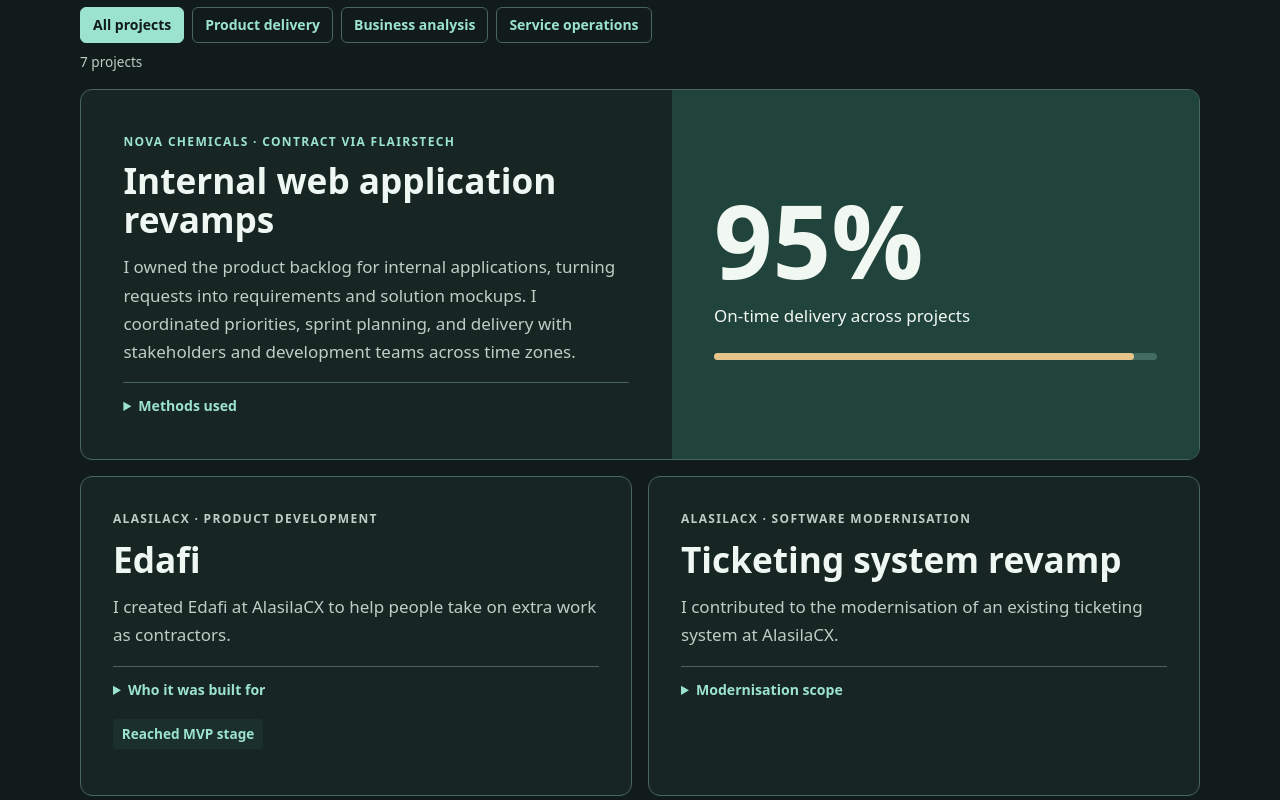
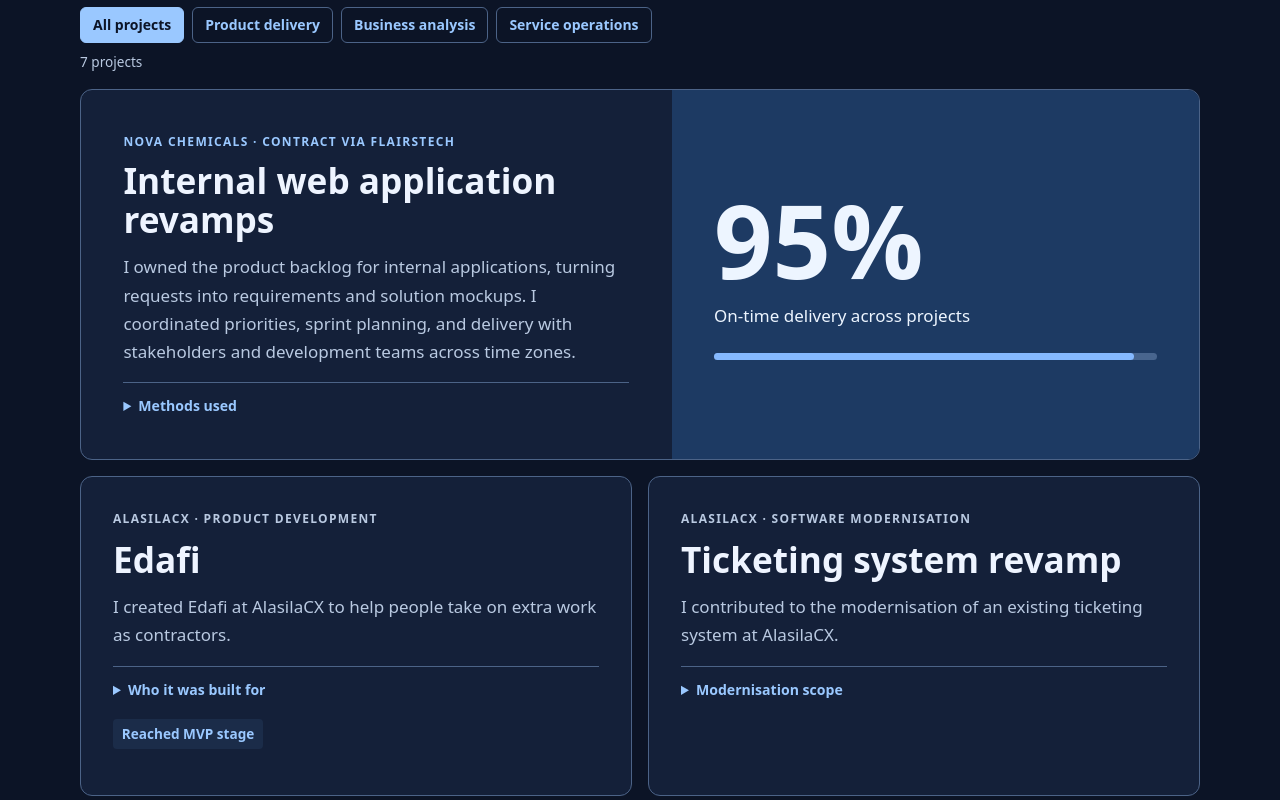
Before and after one commit to elfekyjr/elfekyjr.github.io, a plain HTML site: page index.html in a window 1280 px wide. Shown: the part 900-1700 px from the top of the page. Drawn offline with Linux system fonts and the light colour scheme; a web font is replaced by a local one.

Commit message:
Use a blue night-mode palette

```diff
--- a/index.html
+++ b/index.html
@@ -11,23 +11,23 @@
 <style>
   :root {
     color-scheme: dark;
-    --paper: #101b1a;
-    --ink: #eff7f2;
-    --muted: #bbcfc6;
-    --green: #9ce3ce;
-    --line: #49665e;
-    --mint: #1b302b;
+    --paper: #0c1426;
+    --ink: #eef4ff;
+    --muted: #b9c9e1;
+    --accent: #9ac8ff;
+    --line: #4c6387;
+    --tint: #1b2c49;
     --sans: "Atkinson Hyperlegible Next", system-ui, sans-serif;
   }
   * { box-sizing: border-box; }
   body { margin: 0; background: var(--paper); color: var(--ink); font: 1.0625rem/1.65 var(--sans); }
   h1, h2, h3, p, figure { margin: 0; }
   a { color: inherit; text-underline-offset: .22em; }
-  a:hover { color: var(--green); }
-  a:focus-visible, summary:focus-visible { outline: 2px solid #aeead5; outline-offset: 5px; }
+  a:hover { color: var(--accent); }
+  a:focus-visible, summary:focus-visible { outline: 2px solid #aed4ff; outline-offset: 5px; }
   section[id] { scroll-margin-top: 2rem; }
   .wrap { width: min(1120px, calc(100% - 3rem)); margin-inline: auto; }
-  .skip { position: absolute; top: .75rem; left: .75rem; padding: .5rem 1rem; background: var(--mint); transform: translateY(-180%); }
+  .skip { position: absolute; top: .75rem; left: .75rem; padding: .5rem 1rem; background: var(--tint); transform: translateY(-180%); }
   .skip:focus { transform: none; z-index: 3; }
   .site-header { border-bottom: 1px solid var(--line); }
   .nav { min-height: 74px; display: flex; align-items: center; justify-content: space-between; gap: 1rem; }
@@ -35,33 +35,33 @@
   .nav-links, .actions { display: flex; align-items: center; flex-wrap: wrap; gap: .85rem 1.5rem; }
   .nav-links a { font-size: .875rem; font-weight: 600; text-decoration: none; }
   .hero { padding-block: clamp(3.7rem, 8vw, 7rem) clamp(3rem, 7vw, 5rem); }
-  .label { color: var(--green); font-size: .75rem; font-weight: 700; letter-spacing: .11em; text-transform: uppercase; }
+  .label { color: var(--accent); font-size: .75rem; font-weight: 700; letter-spacing: .11em; text-transform: uppercase; }
   h1, h2, h3 { font-weight: 700; line-height: 1.12; }
   h1 { max-width: 19ch; font-size: clamp(2.45rem, 6.5vw, 5.1rem); letter-spacing: -.035em; margin: .6rem 0 1.25rem; }
-  h1 em { color: var(--green); font-style: normal; }
+  h1 em { color: var(--accent); font-style: normal; }
   h2 { font-size: clamp(2rem, 4vw, 3.2rem); letter-spacing: -.015em; }
   h3 { font-size: clamp(1.5rem, 2.75vw, 2.2rem); }
   .lede { max-width: 60ch; font-size: clamp(1rem, 1.8vw, 1.2rem); color: var(--muted); }
   .hero .actions { margin-top: 1.7rem; }
-  .button { display: inline-block; border-radius: 6px; background: var(--green); color: var(--paper); padding: .66rem 1rem; font-weight: 600; font-size: .875rem; text-decoration: none; }
-  .button:hover { color: var(--paper); background: #b9efde; }
+  .button { display: inline-block; border-radius: 6px; background: var(--accent); color: var(--paper); padding: .66rem 1rem; font-weight: 600; font-size: .875rem; text-decoration: none; }
+  .button:hover { color: var(--paper); background: #c1ddff; }
   .section { padding-block: clamp(2.75rem, 6vw, 5rem); border-top: 1px solid var(--line); }
   .section h2 { margin-bottom: 1.55rem; }
-  .featured { display: grid; grid-template-columns: 1.12fr 1fr; border: 1px solid var(--line); border-radius: 12px; overflow: hidden; background: #172623; }
+  .featured { display: grid; grid-template-columns: 1.12fr 1fr; border: 1px solid var(--line); border-radius: 12px; overflow: hidden; background: #142039; }
   .panel { padding: clamp(1.25rem, 4vw, 2.65rem); }
   .panel h3 { margin: .55rem 0 .85rem; }
   .panel p + p { margin-top: .7rem; }
   .panel p:not(.label), .case p { color: var(--muted); }
-  .project-visual { display: flex; flex-direction: column; justify-content: center; padding: clamp(1.25rem, 4vw, 2.65rem); color: #f1f8f2; background: #20443b; }
+  .project-visual { display: flex; flex-direction: column; justify-content: center; padding: clamp(1.25rem, 4vw, 2.65rem); color: #edf5ff; background: #1d3a63; }
   .project-visual strong { display: block; font: 700 clamp(3.8rem, 8vw, 6.5rem)/1 var(--sans); }
   .project-visual figcaption { margin-top: .65rem; }
-  .result-bar { height: .45rem; margin-top: 1.45rem; background: #426c61; border-radius: 9px; }
-  .result-bar span { display: block; width: 95%; height: 100%; border-radius: inherit; background: #e7c48a; }
+  .result-bar { height: .45rem; margin-top: 1.45rem; background: #48658e; border-radius: 9px; }
+  .result-bar span { display: block; width: 95%; height: 100%; border-radius: inherit; background: #85b9ff; }
   .cases { display: grid; grid-template-columns: repeat(2, minmax(0, 1fr)); gap: 1rem; margin-top: 1rem; }
-  .case { padding: clamp(1.25rem, 3vw, 2rem); border: 1px solid var(--line); border-radius: 12px; background: #172623; }
+  .case { padding: clamp(1.25rem, 3vw, 2rem); border: 1px solid var(--line); border-radius: 12px; background: #142039; }
   .case h3 { margin: .7rem 0 .85rem; }
   .case p + p:not(.result) { margin-top: .55rem; }
-  .case .result { display: inline-block; margin: 1.1rem 0 .85rem; padding: .25rem .55rem; border-radius: 4px; background: var(--mint); color: var(--green); font-weight: 700; font-size: .85rem; }
+  .case .result { display: inline-block; margin: 1.1rem 0 .85rem; padding: .25rem .55rem; border-radius: 4px; background: var(--tint); color: var(--accent); font-weight: 700; font-size: .85rem; }
   .panel p:not(.label), .case p:not(.label), .about p { max-width: 65ch; }
   .columns { display: grid; grid-template-columns: 1.25fr .85fr; gap: clamp(1.5rem, 5vw, 5rem); }
   .timeline { list-style: none; padding: 0; margin: 0; }
@@ -73,7 +73,7 @@
   .about p + p { margin-top: .75rem; }
   .about ul { padding-left: 1.15rem; }
   .about summary { cursor: pointer; font-weight: 600; margin-top: 1rem; }
-  .contact { background: var(--mint); }
+  .contact { background: var(--tint); }
   .contact .actions { margin-top: 1.2rem; }
   .footer { padding-block: 1.25rem; color: var(--muted); font-size: .85rem; }
   @media (max-width: 700px) {
@@ -83,14 +83,14 @@
     .featured, .cases, .columns { grid-template-columns: 1fr; }
   }
   .project-filters { display: flex; flex-wrap: wrap; gap: .5rem; margin-bottom: .5rem; }
-  .project-filters button { background: transparent; color: var(--green); padding: .45rem .75rem; border: 1px solid var(--line); border-radius: 6px; font: 600 .875rem var(--sans); cursor: pointer; }
-  .project-filters button:hover { border-color: var(--green); }
-  .project-filters button[aria-pressed="true"] { background: var(--green); border-color: var(--green); color: var(--paper); }
+  .project-filters button { background: transparent; color: var(--accent); padding: .45rem .75rem; border: 1px solid var(--line); border-radius: 6px; font: 600 .875rem var(--sans); cursor: pointer; }
+  .project-filters button:hover { border-color: var(--accent); }
+  .project-filters button[aria-pressed="true"] { background: var(--accent); border-color: var(--accent); color: var(--paper); }
   [hidden] { display: none !important; }
   .project-count { color: var(--muted); font-size: .85rem; margin-bottom: 1rem; }
   .project-count:empty { display: none; }
   .project-details { margin-top: 1rem; padding-top: .7rem; border-top: 1px solid var(--line); }
-  .project-details summary { width: fit-content; color: var(--green); font-size: .88rem; font-weight: 700; cursor: pointer; }
+  .project-details summary { width: fit-content; color: var(--accent); font-size: .88rem; font-weight: 700; cursor: pointer; }
   .project-details p { margin-top: .5rem; }
   article[id] { scroll-margin-top: 1rem; }
 </style>
```
